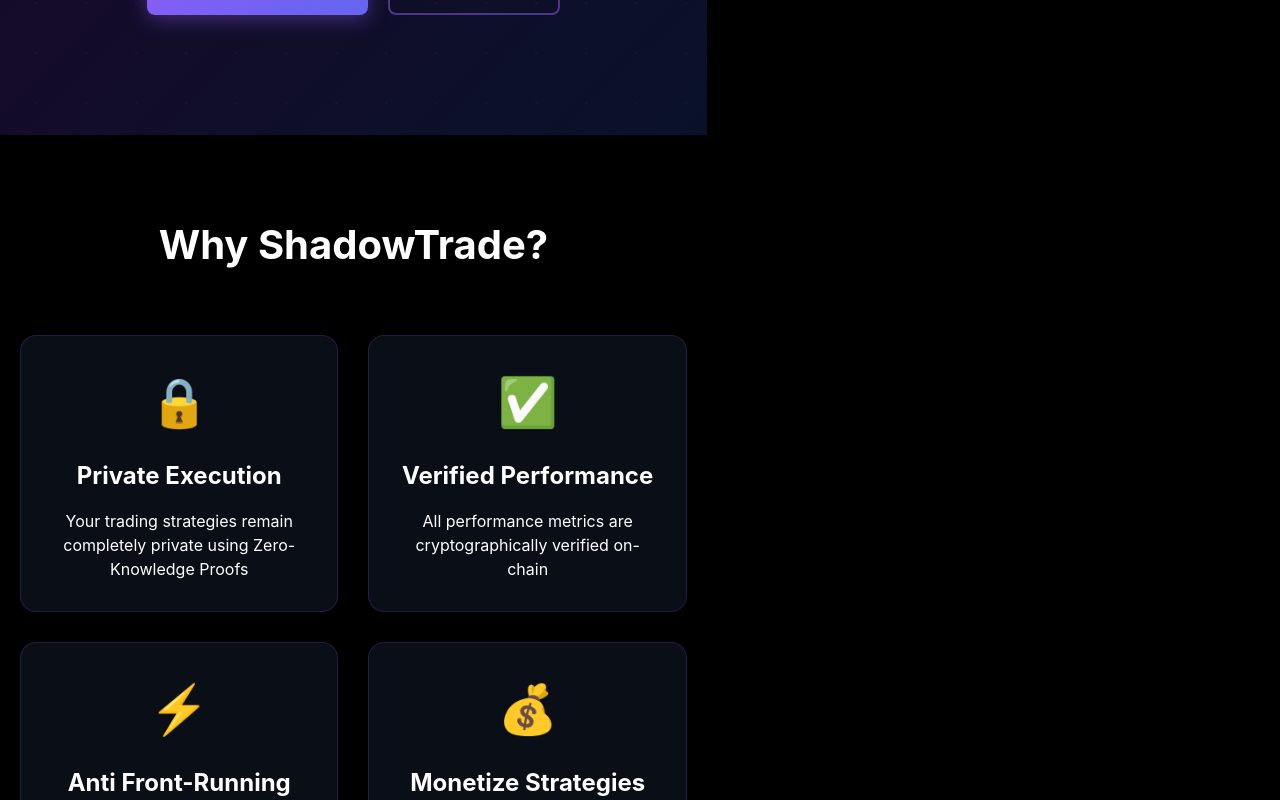
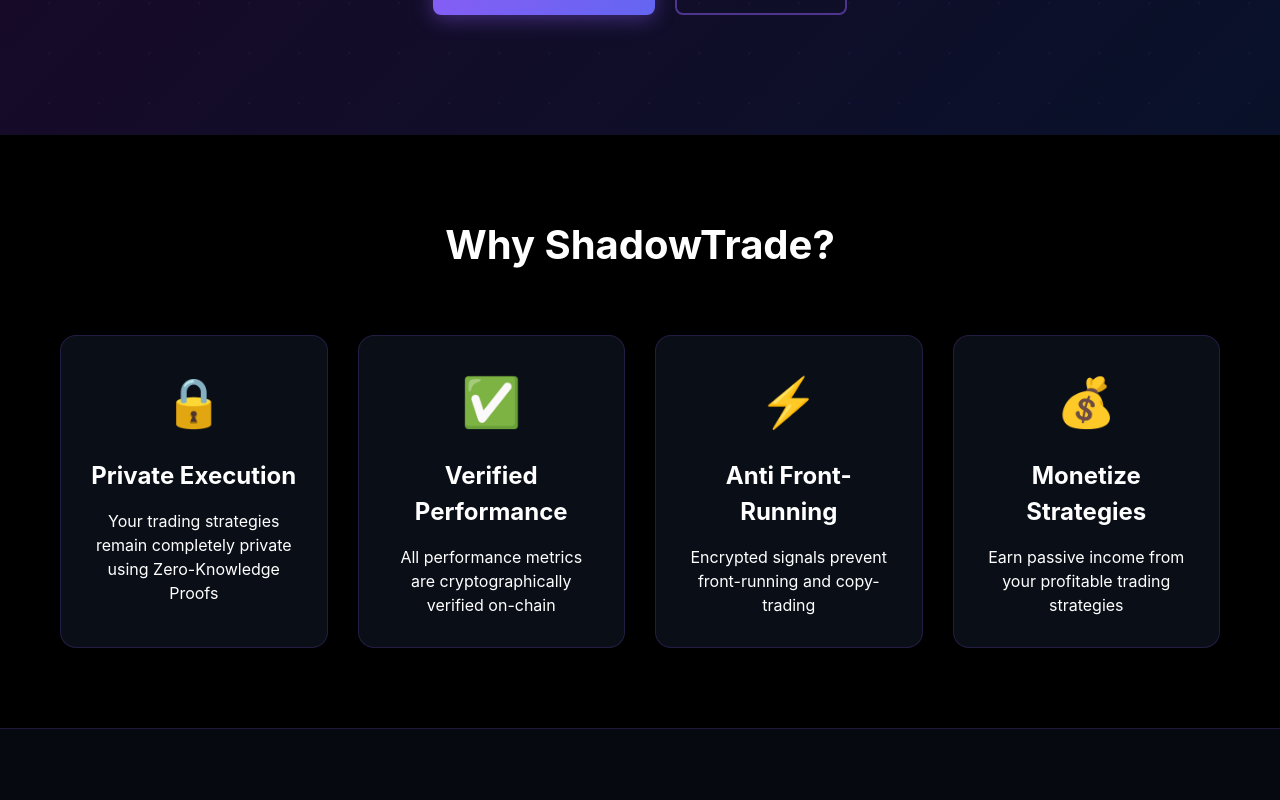
Before and after one commit to askaa-try/ShadowTrade, a React app in the folder frontend/: page / in a window 1280 px wide. Shown: the part 460-1260 px from the top of the page. Built offline with nearby package versions, Linux system fonts and the light colour scheme; no server answers; the HTML template or start-up script is replaced by a standard one.

Commit message:
Fix: Center content properly

```diff
--- a/frontend/src/pages/Home.css
+++ b/frontend/src/pages/Home.css
@@ -92,8 +92,7 @@
 
 .features {
   padding: 80px 20px;
-  max-width: 1200px;
-  margin: 0 auto;
+  width: 100%;
 }
 
 .features h2 {
@@ -106,6 +105,9 @@
   display: grid;
   grid-template-columns: repeat(auto-fit, minmax(250px, 1fr));
   gap: 30px;
+  max-width: 1400px;
+  margin: 0 auto;
+  padding: 0 40px;
 }
 
 .feature-card {
```
